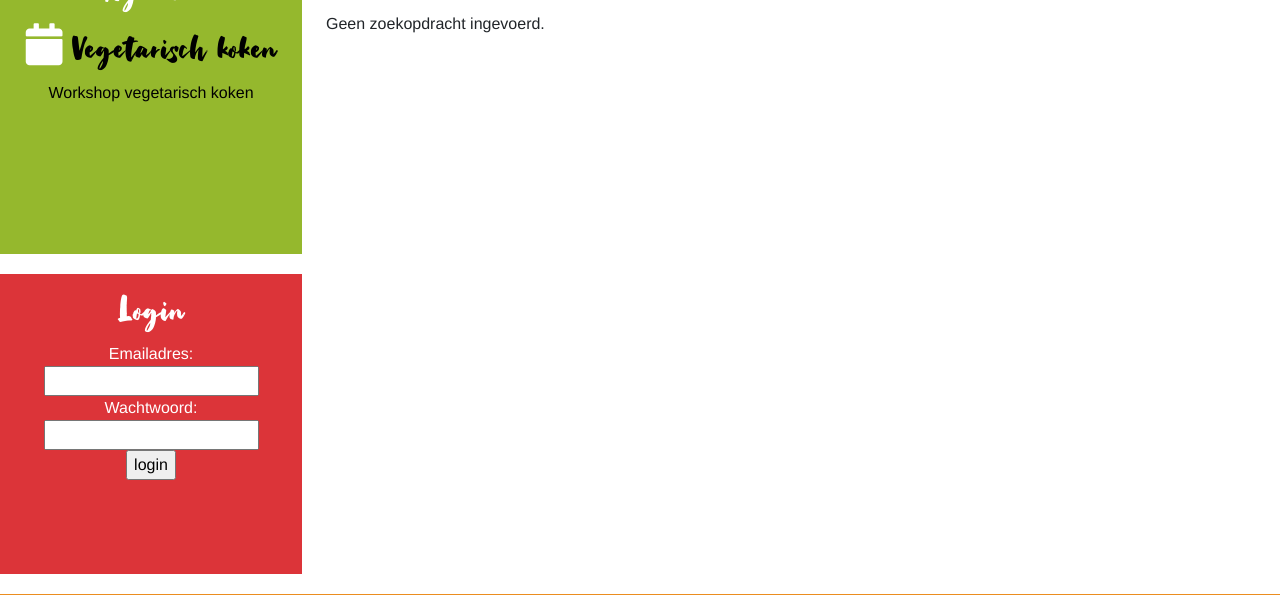
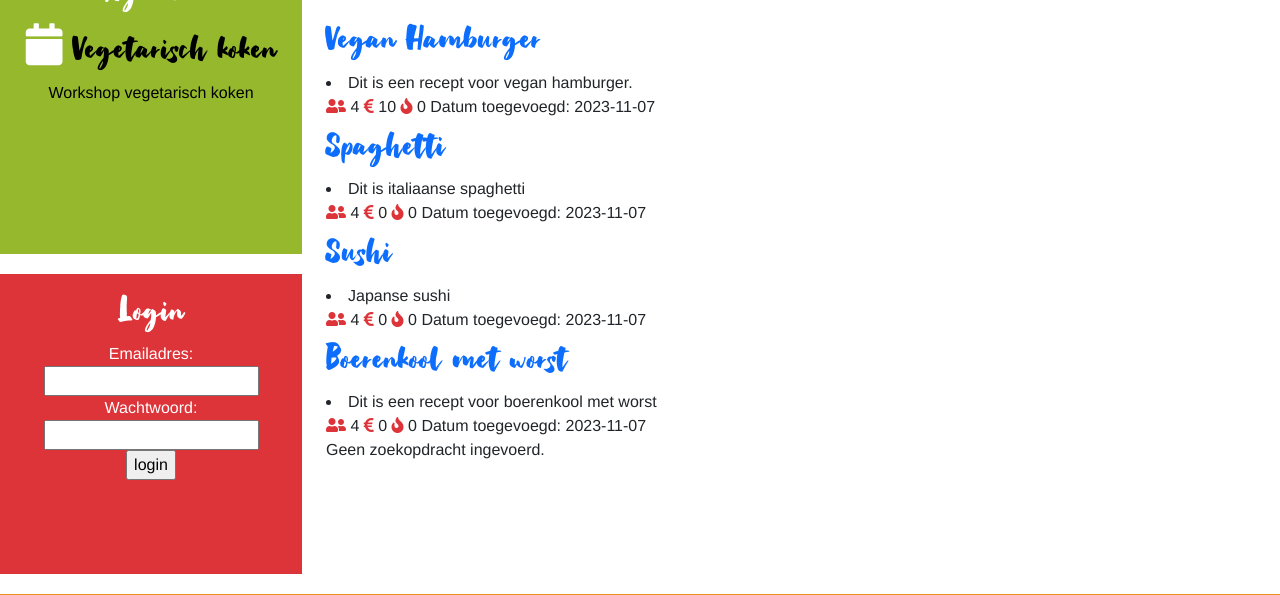
Before and after one commit to Gleeuwn/educom-verrukkulluk-1699269573, a PHP site: page /educom-verrukkulluk-1699269573/index.php?action=zoekpagina in a window 1280 px wide. Shown: the part 366-961 px from the top of the page. Run offline with PHP 8.4, Linux system fonts and the light colour scheme; data comes from the database, SQL or seed files in the repository; data that the repository does not hold is empty.

Commit message:
update (#16)

```diff
--- a/index.php
+++ b/index.php
@@ -40,8 +40,7 @@ http://localhost/educom-verrukkulluk-1699269573/index.php?gerecht_id=1&action=de
 
 $gerecht_id = isset($_GET["gerecht_id"]) ? $_GET["gerecht_id"] : null;
 $action = isset($_GET["action"]) ? $_GET["action"] : "homepage";
-$zoekterm = isset($_GET['q']) ? $_GET['q'] : '';
-$waardering = 0;
+$zoekterm = $_GET['q'] ?? '';
 $favoriet = 0;
 
 // $action = "homepage";
@@ -106,11 +105,13 @@ switch($action) {
         }
 
         case "zoekpagina": {
-            $data = $ger->ophalenGerecht();
+            $data = [
+                "zoekterm" => $zoekterm,
+                "gerechten" => $ger->ophalenGerecht(),
+            ];
             $template = 'zoekpagina.html.twig';
             $title = "zoekpagina";
             break;
-
         }
 
 
--- a/templates/zoekpagina.html.twig
+++ b/templates/zoekpagina.html.twig
@@ -1,6 +1,6 @@
 {% extends "main.html.twig" %}
 {% block content %}
-    <script>
+    {#<script>
         document.addEventListener("DOMContentLoaded", function() {
             var urlParams = new URLSearchParams(window.location.search);
             var zoekterm = urlParams.get('q') || '';
@@ -15,18 +15,26 @@
                 console.error('Element with id "zoekterm" not found.');
             }
         });
-    </script>
+    </script>#}
 
-    <h2>Zoekresultaten voor: <span id="zoekterm" data-zoekterm="{{ zoekterm }}"></span></h2>
+<h2>Zoekresultaten voor: {{ data.zoekterm }}</h2>
 
-    {% for record in data %}
-        {# Toon alleen gerechten waarvan de titel de zoekterm bevat #}
-        {% if zoekterm in record.titel %}
-            <li>{{ record.titel }}</li>
-        {% endif %}
-    {% endfor %}
+{% for record in data.gerechten %}
+    {# Toon alleen gerechten waarvan de titel de zoekterm bevat #}
+    {% if record.titel matches '/\\b.*' ~ data.zoekterm|replace({' ': '.*'}) ~ '.*\\b/i' %}
+        <a href="http://localhost/educom-verrukkulluk-1699269573/index.php?gerecht_id={{record.id}}&action=detail"
+        <li><h2>{{ record.titel }}</h2></li></a>
+        <li>{{record.korte_omschrijving}}</li>
+        <span class="b">
+            <i class="fas fa-user-friends" style="color: #dc3439;"></i> 4
+            <i class="fas fa-euro-sign" style="color: #dc3439;"></i> {{record.prijs}}
+            <i class="fas fa-fire" style="color: #dc3439;"></i> {{record.calories}}
+            Datum toegevoegd: {{record.datum_toegevoegd}}
+            </span>
+    {% endif %}
+{% endfor %}
 
-    {% if zoekterm is empty %}
-        <p>Geen zoekopdracht ingevoerd.</p>
-    {% endif %}
+{% if data.zoekterm is empty %}
+    <p>Geen zoekopdracht ingevoerd.</p>
+{% endif %}
 {% endblock %}
```
